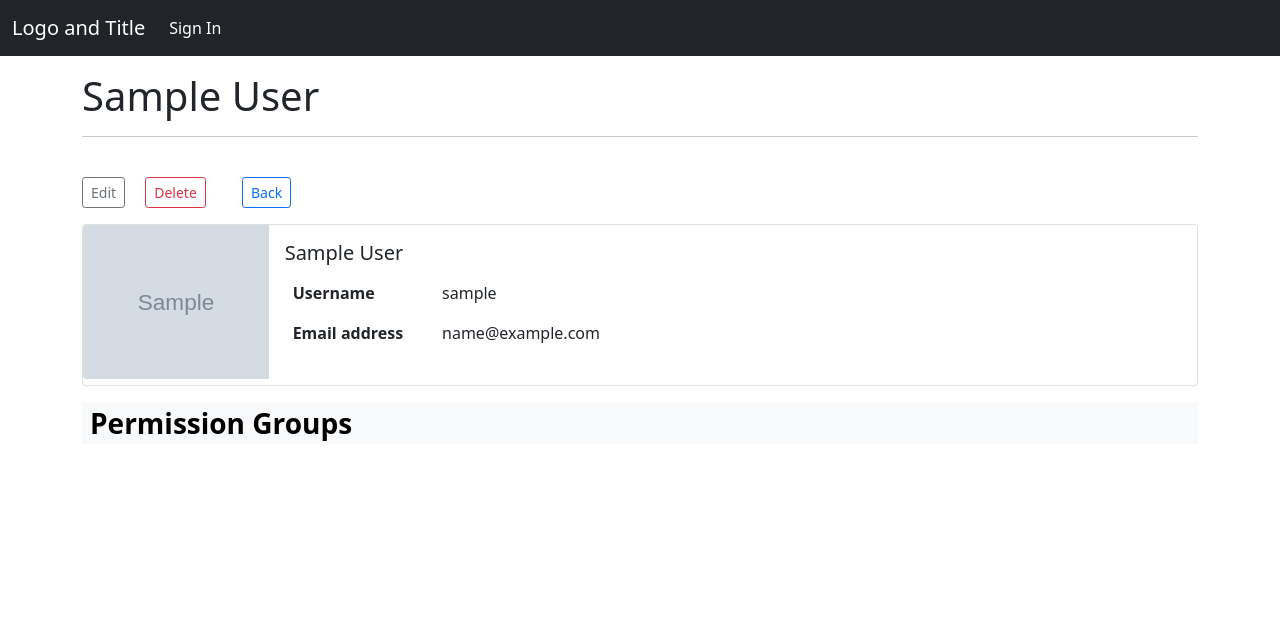
After one commit to adkantor/inventory-management-system, a Django app: page /employees/1 in a window 1280 px wide. The commit adds this page. Shown: the top 640 px of the page. Run offline with Django 3.2, Linux system fonts and the light colour scheme; tables that the repository leaves empty hold one stand-in row (values such as "Sample post"); grey boxes marked "Sample" are stand-in pictures; lists and menus that the app fills with data are empty; parts of the project's set-up code (start-up, migrations or seed data) failed here and were passed over; some libraries are stand-ins or nearby versions.

Commit message:
employee admin implemented

```diff
--- a/ims_project/urls.py
+++ b/ims_project/urls.py
@@ -32,4 +32,5 @@ urlpatterns = [
     path('inventories/', include('inventories.urls')),
     path('documents/', include('documents.urls')),
     path('reports/', include('reports.urls')),
+    path('employees/', include('users.urls')),
 ] + static(settings.MEDIA_URL, document_root=settings.MEDIA_ROOT)
--- a/templates/_base.html
+++ b/templates/_base.html
@@ -91,6 +91,10 @@
                                 </ul>
                             </div>
 
+                            {% comment %} Employee admin {% endcomment %}
+                            <a class="nav-link {% if url_name|startswith:'employee' %}active{% endif %}" href="{% url 'employee_list' %}">Employee Admin</a>
+
+
                         </div>
 
                         <div class="d-flex">
--- /dev/null
+++ b/templates/users/employee_detail.html
@@ -0,0 +1,85 @@
+{% extends '_base_with_header.html' %}
+{% load static %}
+
+{% block title %}{{ employee.username }}{% endblock title %}
+
+{% block header %}{{ employee.full_name }}{% endblock header %}
+
+{% block content %}
+    {{ block.super }}
+
+    <div class="employee-detail">
+
+        <p>
+            <a  class="btn btn-outline-secondary btn-sm"
+                href="{% url 'employee_edit' employee.pk %}">
+                Edit
+            </a>
+            <a  class="btn btn-outline-danger btn-sm mx-3"
+                href="{% url 'employee_delete' employee.pk %}">
+                Delete
+            </a>
+            <a  class="btn btn-outline-primary btn-sm mx-3"
+                href="{% url 'employee_list' %}">
+                Back
+            </a>
+        </p>
+
+        <div class="card mb-3" style="max-width: 100%;">
+            <div class="row g-0">
+                <div class="col-md-2">
+                    <img style="height: 12vw;" src="{% if employee.profile_picture %}{{ employee.profile_picture.url }}{% else %}{% static 'img/profile_picture_placeholder.png' %}{% endif %}" class="img-fluid rounded-start" alt="{{ employee.full_name }}">
+                </div>
+                <div class="col-md-10">
+                    <div class="card-body">
+                        <h5 class="card-title">{{ employee.full_name }}</h5>
+                        <table class="table table-borderless">
+                            <colgroup>
+                                <col class="col-md-2">
+                                <col class="col-md-10">
+                            </colgroup>
+                            <tbody>
+                                <tr><th scope="row">Username</th><td>{{ employee.username }}</td></tr>
+                                <tr><th scope="row">Email address</th><td>{{ employee.email }}</td></tr>
+                            </tbody>
+                        </table>
+                    </div>
+                </div>
+            </div>
+        </div>
+
+        {% comment %}
+        <table class="table table-borderless">
+            <colgroup>
+                <col class="col-md-3">
+                <col class="col-md-9">
+            </colgroup>
+            <thead class="table-light">
+                <tr><th scope="col" class="fs-3 py-0" colspan=2>Employee data</th></tr>
+            </thead>
+            <tbody>
+                <tr><th scope="row">First Name</th><td>{{ employee.first_number }}</td></tr>
+                <tr><th scope="row">Last Name</th><td>{{ employee.last_number }}</td></tr>
+                <tr><th scope="row">Username</th><td>{{ employee.username }}</td></tr>
+                <tr><th scope="row">Email address</th><td>{{ employee.email }}</td></tr>
+            </tbody>
+        </table>
+        {% endcomment %}
+
+        <table class="table table-borderless">
+            <colgroup>
+                <col class="col-md-12">
+            </colgroup>
+            <thead class="table-light">
+                <tr><th scope="col" class="fs-3 py-0" colspan=2>Permission Groups</th></tr>
+            </thead>
+            <tbody>
+                {% for group in employee.groups.all %}
+                    <tr><td>{{ group }}</td></tr>
+                {% endfor %}
+            </tbody>
+        </table>
+
+    </div>
+
+{% endblock content %}
--- a/users/forms.py
+++ b/users/forms.py
@@ -12,10 +12,10 @@ class EmailRequiredMixin(object):
 class CustomUserCreationForm(UserCreationForm):
     class Meta:
         model = get_user_model()
-        fields = ('email', 'username',)
+        fields = ('email', 'username', 'first_name', 'last_name', 'profile_picture',)
 
 
 class CustomUserChangeForm(UserChangeForm):
     class Meta:
         model = get_user_model()
-        fields = ('email', 'username',)
+        fields = ('email', 'username', 'first_name', 'last_name', 'profile_picture',)
--- a/users/models.py
+++ b/users/models.py
@@ -1,8 +1,16 @@
 from django.contrib.auth.models import AbstractUser
+from django.contrib.auth import get_user_model
+from django.db import models
 from django.db.models import Q
+from django.urls import reverse
 
 
 class CustomUser(AbstractUser):
+    profile_picture = models.ImageField(upload_to='profile_pictures/', null=True, blank=True)
+
+    @property
+    def full_name(self):
+        return f'{self.first_name} {self.last_name}'
 
     @staticmethod
     def statuses():
@@ -17,3 +25,9 @@ class CustomUser(AbstractUser):
             }
             result.append(serialized)
         return result
+
+    def __str__(self):
+        return f'{self.last_name}, {self.first_name} | {self.email}  |  {self.username}'
+
+    def get_absolute_url(self):
+        return reverse('employee_detail', args=[str(self.id)])
--- /dev/null
+++ b/users/urls.py
@@ -0,0 +1,13 @@
+from django.urls import path
+
+from .views import (
+    EmployeeListView, EmployeeDetailView, EmployeeCreateView, EmployeeUpdateView, EmployeeDeleteView
+)
+
+urlpatterns = [
+    path('', EmployeeListView.as_view(), name='employee_list'),
+    path('<int:pk>', EmployeeDetailView.as_view(), name='employee_detail'),
+    path('new/', EmployeeCreateView.as_view(), name='employee_new'),
+    path('<int:pk>/edit/', EmployeeUpdateView.as_view(), name='employee_edit'),
+    path('<int:pk>/delete/', EmployeeDeleteView.as_view(), name='employee_delete'),
+]
--- a/users/views.py
+++ b/users/views.py
@@ -1,3 +1,47 @@
-from django.shortcuts import render
+from django.views.generic import ListView, DetailView, CreateView, UpdateView, DeleteView
+from django.contrib.auth import get_user_model
+from django.urls import reverse_lazy
 
-# Create your views here.
+from .forms import UserCreationForm, UserChangeForm
+
+class EmployeeListView(ListView):
+    model = get_user_model()
+    context_object_name = 'employee_list'
+    template_name = 'users/employee_list.html'
+    ordering = ['last_name']
+
+class EmployeeDetailView(DetailView):
+    model = get_user_model()
+    context_object_name = 'employee'
+    template_name = 'users/employee_detail.html'
+
+class EmployeeCreateView(CreateView):
+    model = get_user_model()
+    context_object_name = 'employee'
+    template_name = 'users/employee_new.html'
+    fields = ('first_name', 'last_name', 'username', 'email', 'profile_picture')
+    success_url = reverse_lazy('employee_list')
+
+    def get_form(self, form_class=None):
+        form = super(EmployeeCreateView, self).get_form(form_class)
+        form.fields['email'].required = True
+        return form
+
+
+class EmployeeUpdateView(UpdateView):
+    model = get_user_model()
+    context_object_name = 'employee'
+    template_name = 'users/employee_edit.html'
+    fields = ('first_name', 'last_name', 'username', 'email', 'profile_picture')
+    success_url = reverse_lazy('employee_list')
+
+    def get_form(self, form_class=None):
+        form = super(EmployeeUpdateView, self).get_form(form_class)
+        form.fields['email'].required = True
+        return form
+
+class EmployeeDeleteView(DeleteView):
+    model = get_user_model()
+    context_object_name = 'employee'
+    template_name = 'users/employee_delete.html'
+    success_url = reverse_lazy('employee_list')
```
Also changed, not shown: templates/users/employee_edit.html (added, +18 -0 lines), templates/users/employee_list.html (added, +41 -0 lines), templates/users/employee_new.html (added, +22 -0 lines), static/img/profile_picture_placeholder.png (added), users/migrations/0002_customuser_profile_picture.py (added), users/migrations/0003_auto_20210909_1605.py (added), users/migrations/0004_alter_userprofile_user.py (added), users/migrations/0005_auto_20210909_1658.py (added).
